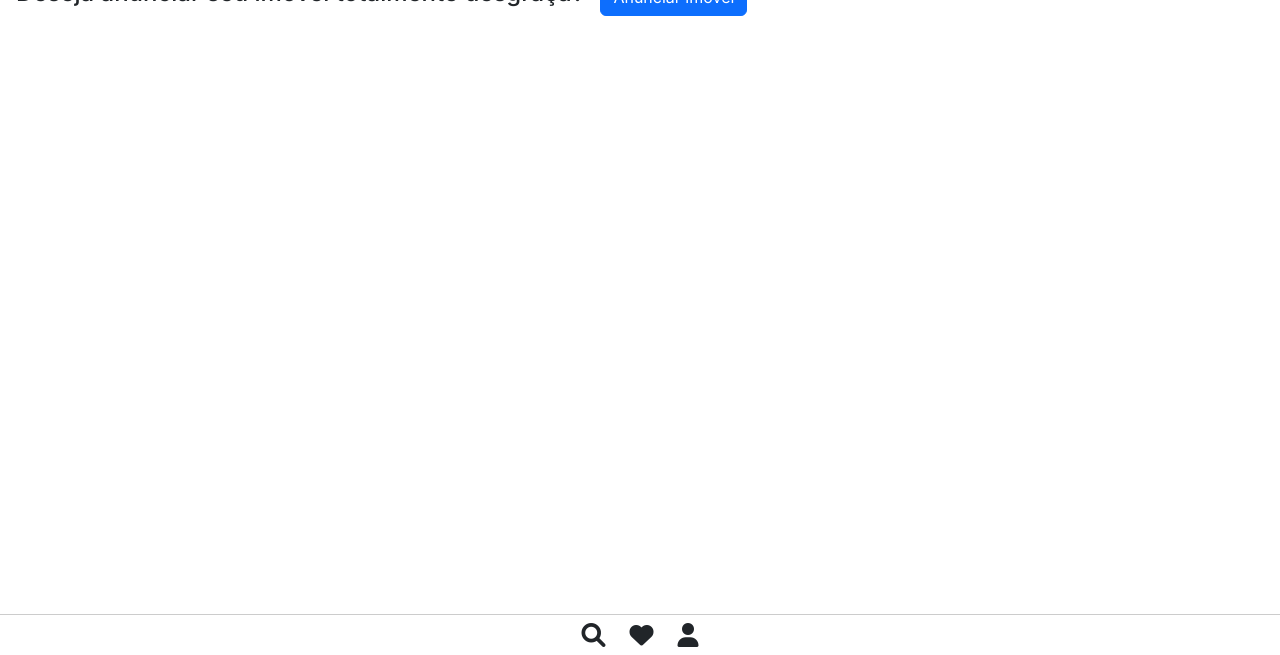
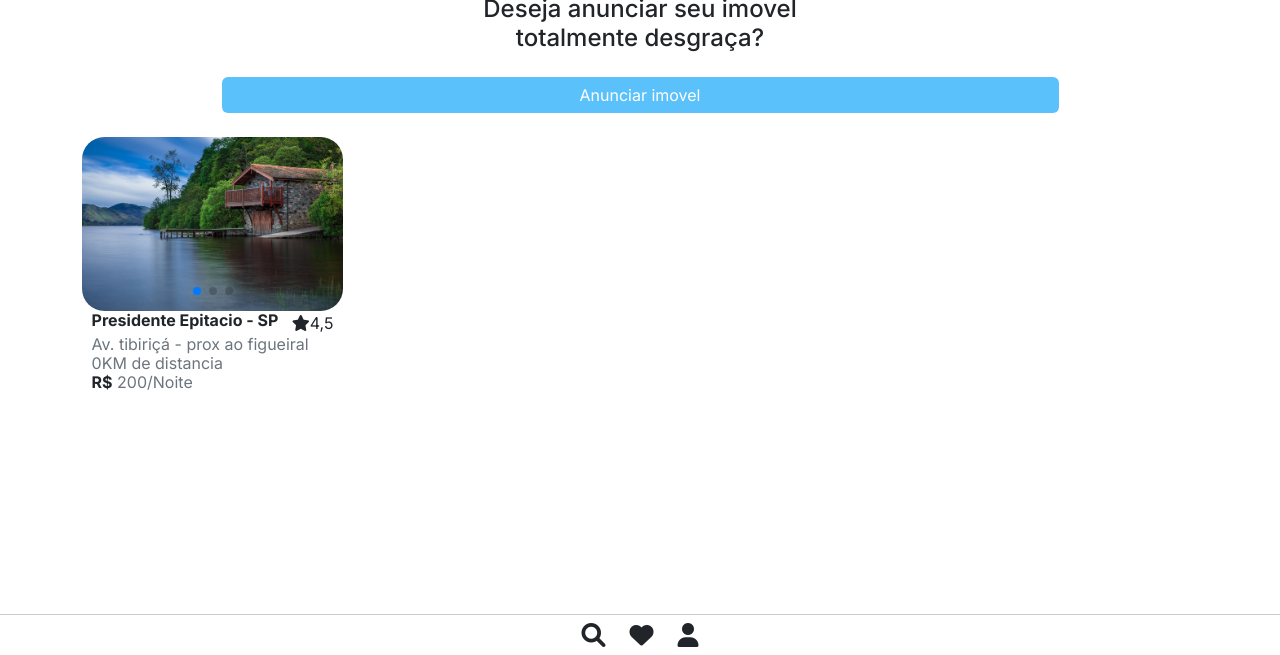
Before and after one commit to Erich-z/UC-Senac2, a PHP site: page /pages/user-profile.html in a window 1280 px wide. Shown: the part 145-800 px from the top of the page. Run offline with PHP 8.4, Linux system fonts and the light colour scheme; style sheets or scripts are compiled from the project's sources.

Commit message:
user-profile

```diff
--- a/css/style.scss
+++ b/css/style.scss
@@ -11,13 +11,14 @@ $xxl: 1400px;
 
 
 body {
-    .user-profile  {
+    .user-profile{
         .fa-envelope, .fa-sign-out-alt{
             font-size: 1.3rem;
 
         }
 
     }
+
     .img-user{
 
         width:9rem ;
--- a/pages/user-profile.html
+++ b/pages/user-profile.html
@@ -21,7 +21,8 @@
 </head>
 
 <body>
-    <main class="user-profile">
+    <main class=" mt-3 user-profile container">
+
         <div class="d-flex align-items-center justify-content-center ">
             <img src="https://mdbootstrap.com/img/new/avatars/8.jpg" alt="" class="rounded-circle img-fluid img-user" />
             <div class="ms-3">
@@ -33,14 +34,65 @@
             </div>
         </div>
 
+        <div class="text-center   ">
+            <h4 class="mb-2 p-3 ">Deseja anunciar seu imovel</br> totalmente desgraça?</h4>
+            <button type="button" class="btn btn-primary w-75 border-0"style="background-color: #5AC1FB;" >Anunciar imovel</button>
+        </div>
 
-        <div class="d-flex align-items-center   ">
-            <h4 class="mb-2 p-3 ">Deseja anunciar seu imovel totalmente desgraça?</h4>
-            <button type="button" class="btn btn-primary">Anunciar imovel</button>
+        <div class="row gy-3 mt-2 home-page ">
+            <div class="card col-12 col-lg-3">
+                <div class="swiper">
+                    <!-- Additional required wrapper -->
+                    <div class="swiper-wrapper">
+                        <!-- Slides -->
+                        <div class="swiper-slide">
+                            <div class="d-flex">
+
+                                <img src="/img/lake-g7908b415b_1280.jpg" class="card-img-top" alt="..." />
+                            </div>
+                        </div>
+                        <div class="swiper-slide">
+                            <div class="d-flex">
+
+                                <img src="/img/lake-g7908b415b_1280.jpg" class="card-img-top" alt="..." />
+                            </div>
+                        </div>
+                        <div class="swiper-slide">
+                            <div class="d-flex">
+
+                                <img src="/img/lake-g7908b415b_1280.jpg" class="card-img-top" alt="..." />
+                            </div>
+                        </div>
+                    </div>
+                    <!-- If we need pagination -->
+                    <div class="swiper-pagination"></div>
+
+                    <!-- If we need navigation buttons -->
+
+                    <!-- If we need scrollbar -->
+                </div>
+                <div class="card-body">
+                    <div class="d-flex justify-content-between">
+                        <h5 class="card-title">Presidente Epitacio - SP</h5>
+                        <div><i class="fas fa-star"></i>4,5</div>
+                    </div>
+                    <p class="card-text text-secondary">
+                        Av. tibiriçá - prox ao figueiral
+                    </p>
+                    <p class="card-text text-secondary">0KM de distancia</p>
+                    <p class="card-text text-secondary">
+                        <span class="text-dark"><strong>R$</strong></span> 200/Noite
+                    </p>
+                </div>
+            </div>
         </div>
 
 
+
+
+
     </main>
+
     <div class="tab">
         <i class="fas fa-search"></i>
         <i class="fas fa-heart"></i>
@@ -52,8 +104,8 @@
         integrity="sha384-oBqDVmMz9ATKxIep9tiCxS/Z9fNfEXiDAYTujMAeBAsjFuCZSmKbSSUnQlmh/jp3"
         crossorigin="anonymous"></script>
     <script src="https://cdn.jsdelivr.net/npm/bootstrap@5.2.1/dist/js/bootstrap.min.js"
-        integrity="sha384-7VPbUDkoPSGFnVtYi0QogXtr74QeVeeIs99Qfg5YCF+TidwNdjvaKZX19NZ/e6oz" crossorigin="anonymous">
-        </script>
+        integrity="sha384-7VPbUDkoPSGFnVtYi0QogXtr74QeVeeIs99Qfg5YCF+TidwNdjvaKZX19NZ/e6oz"
+        crossorigin="anonymous"></script>
 
 </body>
 
```
